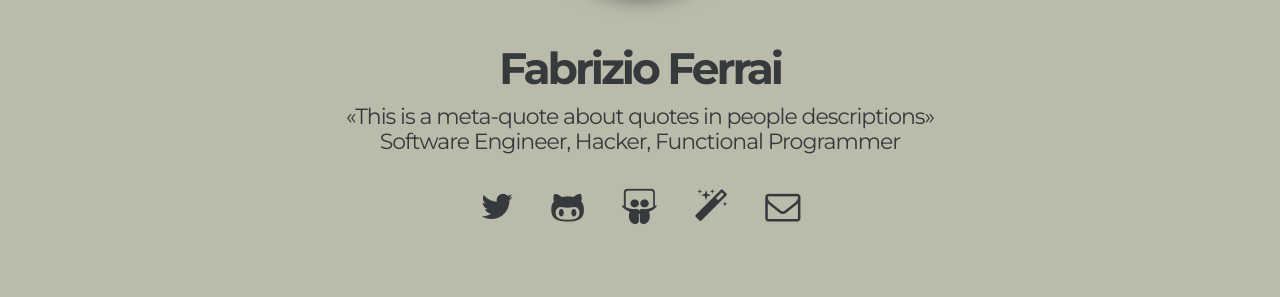
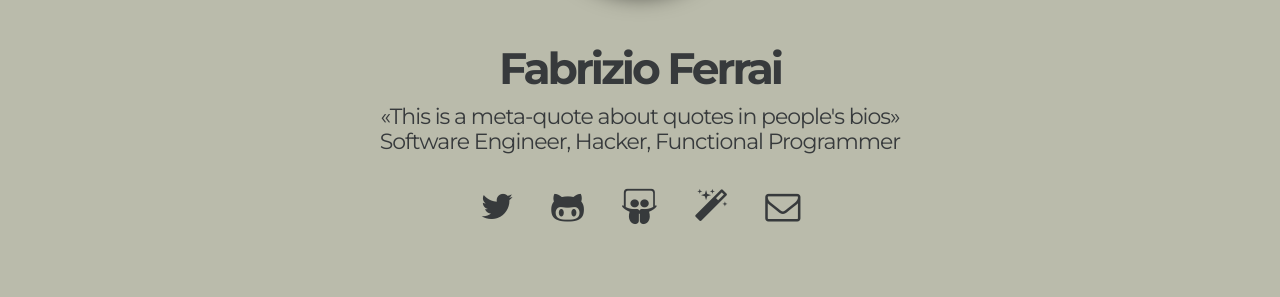
Before and after one commit to f-f/f-f.github.io, a Jekyll site: the page built from index.html, in a window 1280 px wide. Shown: the part 395-692 px from the top of the page. Built offline with Jekyll 4.4.1, drawn with Linux system fonts in a browser that asks for light colours; nearby versions of some CDN libraries; the list of posts is cut into pages by our own code; comment, search, counter and statistics services are not loaded.

Commit message:
Fix short desc

```diff
--- a/_config.yml
+++ b/_config.yml
@@ -1,5 +1,5 @@
 title: "Fabrizio Ferrai"
-description: "&laquo;This is a meta-quote about quotes in people descriptions&raquo;<br/>Software Engineer, Hacker, <span class='nowrap'>Functional Programmer</span>"
+description: "&laquo;This is a meta-quote about quotes in people's bios&raquo;<br/>Software Engineer, Hacker, <span class='nowrap'>Functional Programmer</span>"
 email: fabrizio@ferrai.io
 disqus: "ferrai-io"
 google-analytics-id: 'UA-46402862-5'
```
